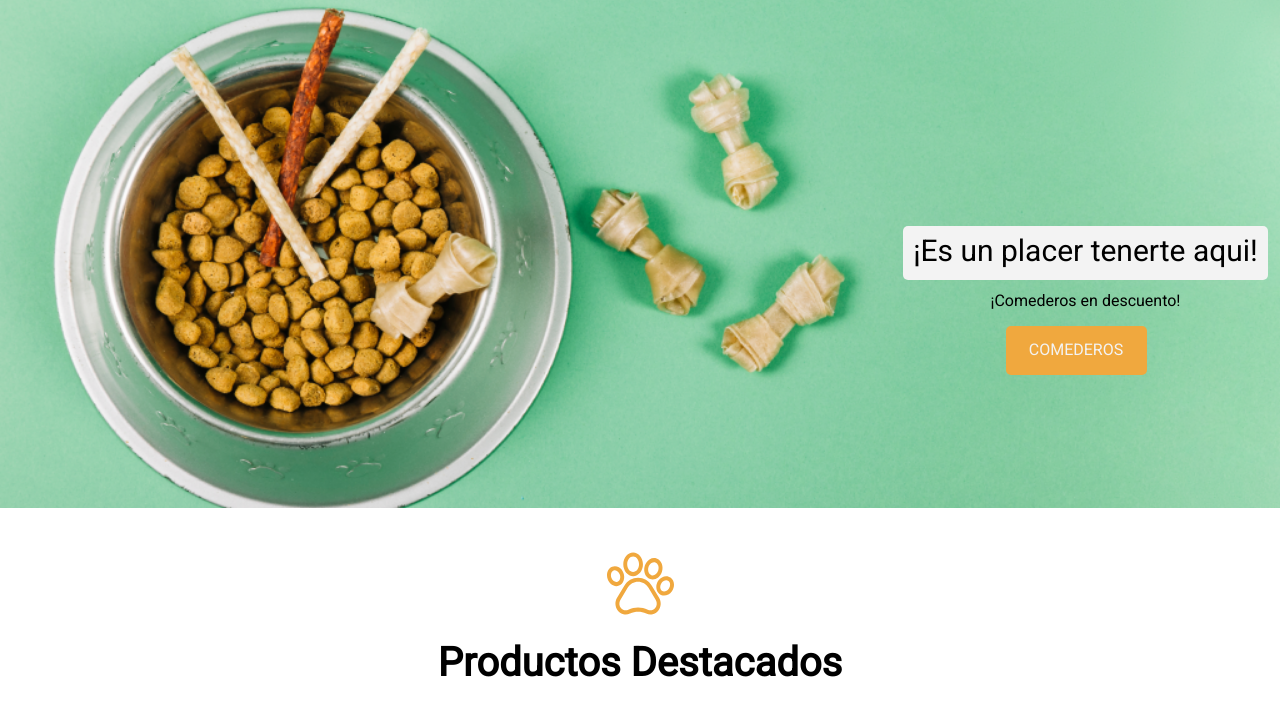
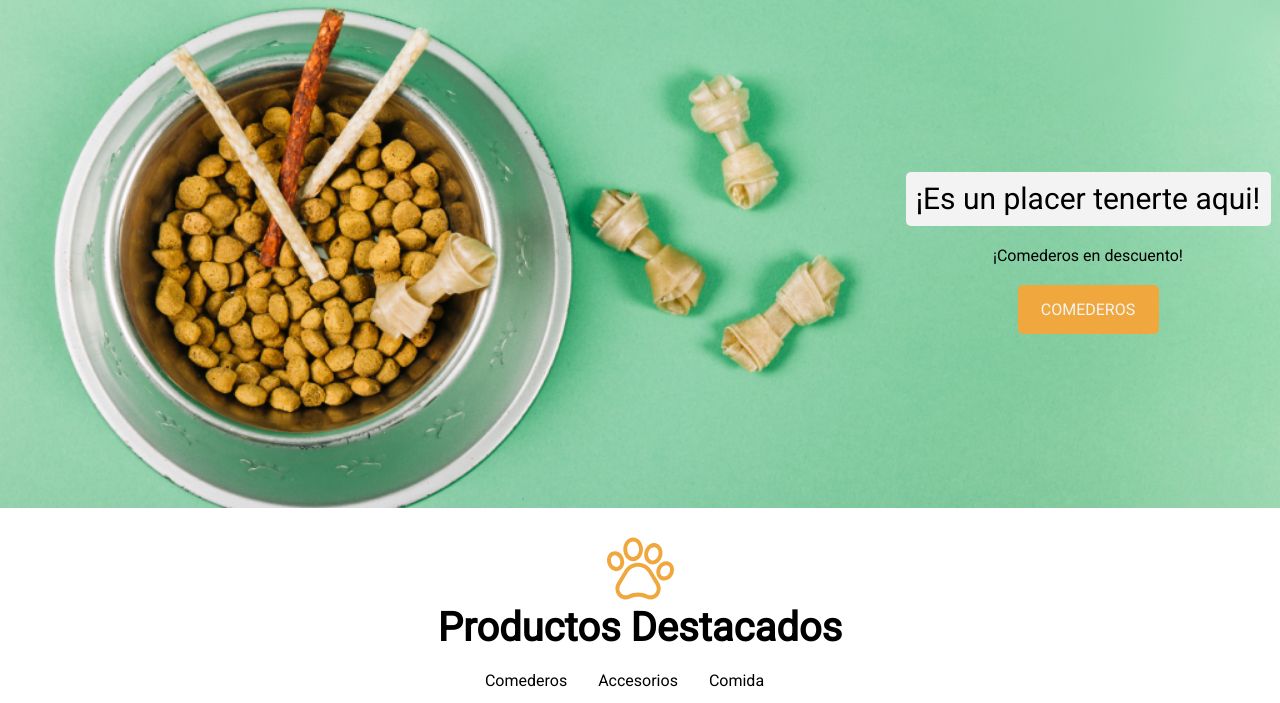
Before and after one commit to marymolar/Front-End, a plain HTML site: page Pet-shop/index.html in a window 1280 px wide. Shown: the part 84-787 px from the top of the page. Drawn offline with Linux system fonts and the light colour scheme.

Commit message:
flex-fondo

```diff
--- a/Pet-shop/css/style.css
+++ b/Pet-shop/css/style.css
@@ -1,6 +1,7 @@
 *{
     box-sizing: border-box;
     margin: 0;
+    padding: 0;
     font-family: 'Roboto', sans-serif;
 }
 
@@ -63,11 +64,6 @@ a{
     color:inherit;
 }
 
-.fondo-imagen{
-    width: 100%;
-
-}
-
 .contenedor1{
 
     display: flex;
@@ -76,38 +72,53 @@ a{
 
 }
 
+#fondo-imagen{
+
+
+    width: 100%;
+
+
+}
+
+
+.contenedor-info{
+
+    display: flex;
+    flex-direction: column;
+    align-items: center;
+    width: 360px;
+    position: absolute;
+    margin-right: 12px;
+
+}
+
+
 .es-un-placer{
-    position:absolute;
+
     background-color: #F3F3F3;
     font-size: 30px;
     width: 365px;
     height: 54px;
-    margin: 0 12px;
     border-radius: 5px;
     display: flex;
+    align-items: center;
     justify-content: center;
-    line-height: 50px;
 
 }
 
 
 .comederos-descuento{
 
-    position: absolute;
-    display: flex;
     font-size: 16px;
-    margin: 50px;
+    margin: 20px;
     border-radius: 5px;
-
 }
 
 
 .comederos{
     background-color: #F0A83E;
-    position: absolute;
     width: 141px;
     height: 49px;
-    margin: 50px 15px;
     border-radius: 5px;
     color: #F3F3F3;
     display: flex;
@@ -117,39 +128,48 @@ a{
 }
 
 .contenedor2{
+
+
     display: flex;
     flex-direction: column;
     align-items: center;
-    margin: 20px;
+}
+
+
+.huella{
+
+    width: 67px;
+    height: 71px;
+    margin-top: 25px;
+
+}
+
+#productos-destacados{
+
+
+    font-size: 40px;
+    font-weight: bold;
+    display: flex;
+    text-align: center;
+    margin-bottom: 20px;
+
+
+}
+
+.nav-productos{
+
+    display: flex;
+    margin-bottom: 49px;
+
 
 
 
 }
 
-.huella{
-    display: flex;
-    width: 67px;
-    height: 71px;
-    margin: 20px;
-
-}
-
-.productos-destacados{
-    font-size: 40px;
-    font-weight: bold;
-
-}
-
-.nav-productos{
-    display: flex;
-    justify-content: center;
-    margin-top: 20px;
-    margin-bottom: 49px;
-
-}
-
 .nav-productos-links{
     margin-right: 31px;
+
+
 
 }
 
@@ -230,7 +250,7 @@ a{
     display: flex;
     justify-content: center;
     font-weight: bold;
-    font-size: 25px;
+    font-size: 40px;
     color: #3C2313;
     margin-bottom: 20px;
 
@@ -320,11 +340,14 @@ a{
     font-size: 20px;
     margin-left: 10px;
     font-weight: bold;
+
 }
 
 .botones-ingresa{
+
+    margin: 10px 47px;
     display: flex;
-    margin: 10px 47px;
+
 
 }
 
@@ -337,6 +360,7 @@ a{
     color:#A0A0A0;
     font-size: 9px;
     margin-right: 5px;
+
 
 }
 
@@ -351,22 +375,25 @@ a{
     font-weight: bold;
     justify-content: center;
 
+
 }
 
 
 .footer2{
     background-color:#3C2313;
     display: flex;
+    flex-direction: row-reverse;
     justify-content: space-between;
     height: 320px;
 
 }
 
 .footer-logos2{
-    display: flex;
-    flex-direction: column;
-    align-items: flex-start;
-    margin-left: 72px;
+
+   display: flex;
+   flex-direction: column;
+   align-items: flex-start;
+
 }
 
 
@@ -375,8 +402,8 @@ a{
 
     display: flex;
     align-items: center;
-    margin-right: 70px;
-
+    width: 200px;
+    margin-right: 40px;
 
 }
 
--- a/Pet-shop/index.html
+++ b/Pet-shop/index.html
@@ -34,26 +34,26 @@
         </div>
 <section>
     <div class="contenedor1">
-        <img class="fondo-imagen" src="img/bowl-and-pet-daities-on-green-background 1.png">
-        <div class="es-un-placer">
-            <span>¡Es un placer tenerte aqui!</span>
-                <div class="comederos-descuento">
-                    <span>¡Comederos en descuento!</span>
-                        <div class="comederos">
-                            <a href="#">COMEDEROS</a></div>
-                </div>
-        </div>
+        <img id="fondo-imagen" src="img/bowl-and-pet-daities-on-green-background 1.png">
+            <div class="contenedor-info">
+                <div class="es-un-placer">¡Es un placer tenerte aqui!</div>
+                    <div class="comederos-descuento">¡Comederos en descuento!</div>
+                            <div class="comederos"><a href="#">COMEDEROS</a></div>
+            </div>
     </div>
+
     <div class="contenedor2">
         <img class="huella" src="img/pawprint 1.svg">
-            <h1 class="productos-destacados">Productos Destacados</h1>
-                <nav>
+            <div id="productos-destacados">Productos Destacados</div>
+                    <nav>
                     <ul class="nav-productos" type="none">
                         <li><a href="#" class="nav-productos-links">Comederos</a></li>
                         <li><a href="#" class="nav-productos-links">Accesorios</a></li>
                         <li><a href="#" class="nav-productos-links">Comida</a></li>
                     </ul>
                 </nav>
+            </div>
+        </div>
     </div>
         <div class="contenedor3">
             <div class="imagenes">
@@ -105,14 +105,14 @@
             </div>
     </div>
         <div class="footer2">
+        <img id="logo-footer2"src="img/Logo-footer.svg">
             <div class="footer-logos2">
                 <img class="logo-localidad" src="img/Location.svg">
                 <img class="logo-telefono" src="img/Phone.svg">
                 <img class="logo-correo-electronico1" src="img/Correo.svg">
+          </div>
+
             </div>
-                <div id="logo-footer2">
-                    <img src="img/Logo-footer.svg">
-                 </div>
         </div>
 
 <footer>Todos los derechos reservados Front End</footer>
```
